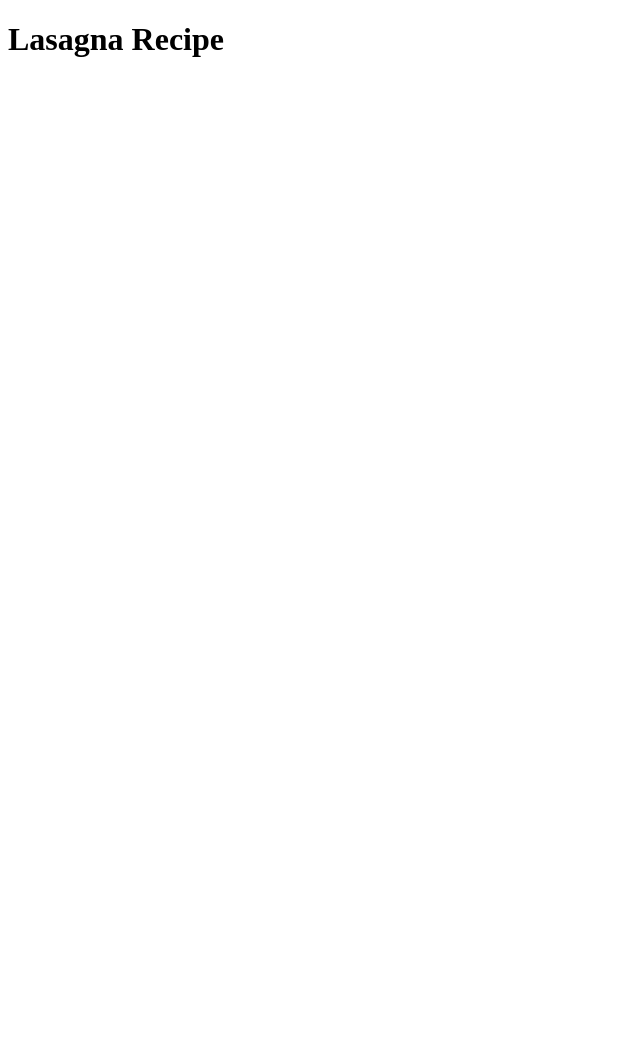
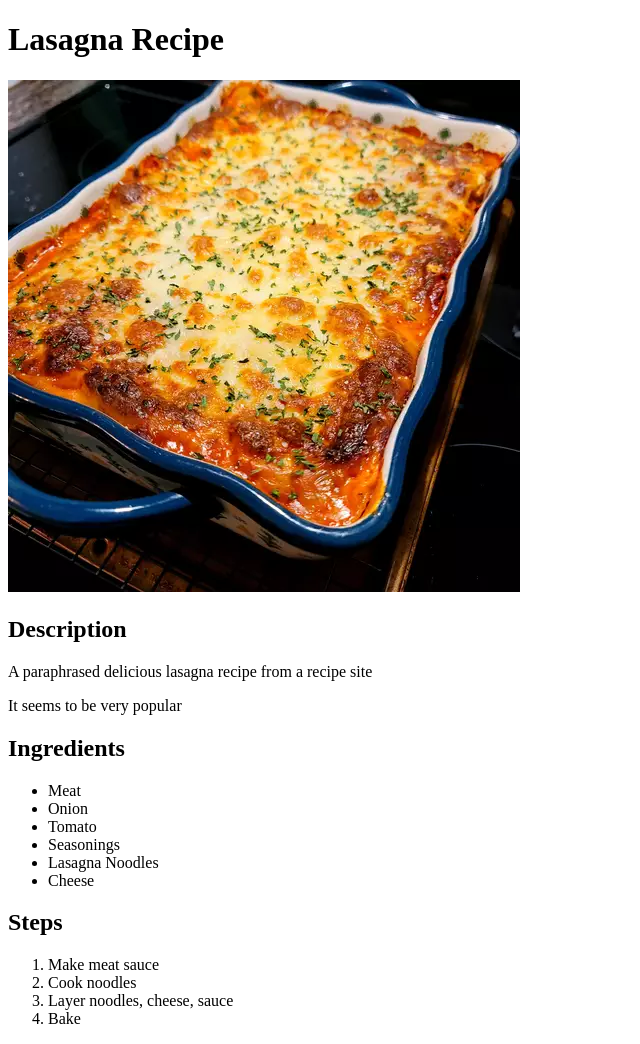
Before and after one commit to jbrigleb/odin-recipes, a plain HTML site: page recipes/lasagna.html in a window 1280 px wide. Shown: the whole page, without its empty margins (0-640 px from the left). Before the commit the page ends 800 px from the top, so only its background shows below. Drawn offline with Linux system fonts and the light colour scheme.

Commit message:
Add description to lasagna recipe

```diff
--- a/recipes/lasagna.html
+++ b/recipes/lasagna.html
@@ -6,5 +6,28 @@
 </head>
 <body>
     <h1>Lasagna Recipe</h1>
+    <img src="../images/lasagna.webp" alt="A picture of lasagna">
+
+    <h2>Description</h2>
+    <p>A paraphrased delicious lasagna recipe from a recipe site</p>
+    <p>It seems to be very popular</p>
+
+    <h2>Ingredients</h2>
+    <ul>
+        <li>Meat</li>
+        <li>Onion</li>
+        <li>Tomato</li>
+        <li>Seasonings</li>
+        <li>Lasagna Noodles</li>
+        <li>Cheese</li>
+    </ul>
+
+    <h2>Steps</h2>
+    <ol>
+        <li>Make meat sauce</li>
+        <li>Cook noodles</li>
+        <li>Layer noodles, cheese, sauce</li>
+        <li>Bake</li>
+    </ol>
 </body>
 </html>
```
Also changed, not shown: images/lasagna.webp (added).
